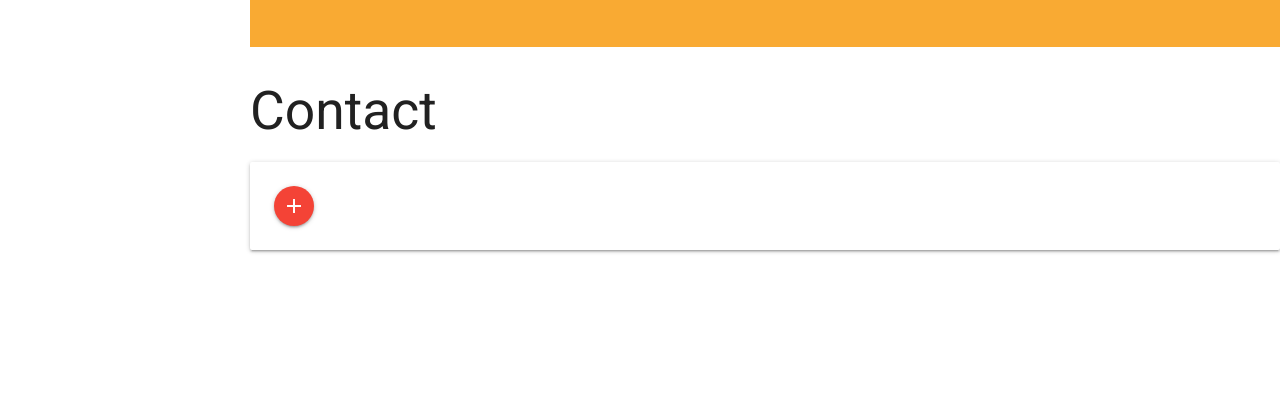
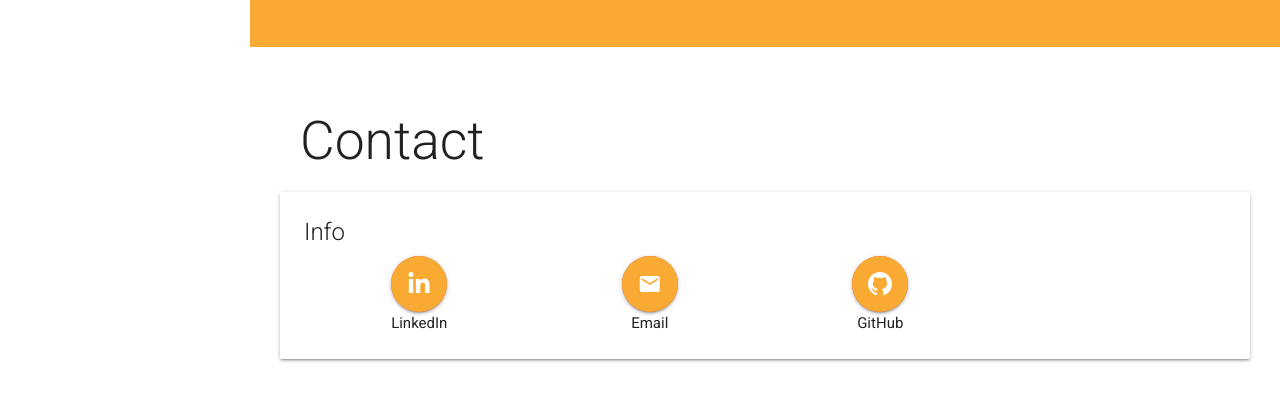
Before and after one commit to LopezChris616/portfolio, a plain HTML site: page index.html in a window 1280 px wide. Shown: the part 2035-2436 px from the top of the page. Before the commit the page ends 2300 px from the top, so only its background shows below. Drawn offline with nearby package versions, Linux system fonts and the light colour scheme.

Commit message:
finished contact section and removed my name from nav

```diff
--- a/css/styles.css
+++ b/css/styles.css
@@ -40,13 +40,14 @@
 #intro h1 {
     color: white;
     font-weight: 300;
-    margin: 0px 0px 0px 50px;
+    /* margin-top: 100px; */
     padding-top: 10px;
+    text-align: center;
 }
 
 
 /* projects */
-#projects h2 {
+#projects h2, #skills h2, #contact h2 {
     font-weight: 300;
     margin-left: 20px;
 }
@@ -97,17 +98,18 @@
     text-align: center;
 }
 
+/* contact */
+#contact {
+    padding: 30px;
+}
 
+.btn-floating.btn-large i {
+    background-color: rgb(249, 170, 51);
+}
 
-
-
-
-
-
-
-
-
-
+#contact .card .card-content .row {
+    margin: auto;
+}
 
   @media only screen and (max-width : 992px) {
     #container {
--- a/index.html
+++ b/index.html
@@ -5,24 +5,24 @@
     <link href="https://fonts.googleapis.com/icon?family=Material+Icons" rel="stylesheet" />
     <link rel="stylesheet" type="text/css" media="screen" href="/css/styles.css" />
     <link rel="stylesheet" type="text/css" href="css/materialize.min.css" />
-    <link href="https://fonts.googleapis.com/css?family=Roboto:300,400" rel="stylesheet">
+    <link rel="stylesheet" type="text/css" href="/assets/fontawesome-free-5.3.1-web/css/all.min.css"/>
+    <link href="https://fonts.googleapis.com/css?family=Roboto:300,400" rel="stylesheet"/>
     <meta name="viewport" content="width=device-width, initial-scale=1.0"/>
 </head>
 <body>
   <ul id="slide-out" class="sidenav sidenav-fixed">
-    <li><a href="#" class="subheader">Christian Lopez</a></li>
-    <li><a href="#" class="subheader">Web Developer</a></li>
-    <li><div class="divider"></div></li>
     <li><a href="#intro" class="waves-effect"><i class="material-icons small white-text">arrow_upward</i>Top of Page</a></li>
     <li><a href="#projects" class="waves-effect"><i class="material-icons small white-text">web</i>Projects</a></li>
     <li><a href="#skillsScroll" class="waves-effect"><i class="material-icons small white-text">stars</i>Skills</a></li>
-    <li><a class="waves-effect" href="#"><i class="material-icons small white-text">contact_mail</i>Contact</a></li>
+    <li><a class="waves-effect" href="#contact"><i class="material-icons small white-text">contact_mail</i>Contact</a></li>
     <li><a href="#" class="waves-effect"><i class="material-icons small white-text">assignment_ind</i>Resume</a></li>
   </ul>
   <a href="#" data-target="slide-out" class="sidenav-trigger"><i class="material-icons">menu</i></a>
   <div id="container">
     <div>
       <div id="intro" class="section scrollspy">
+        <h1>Christian Lopez</h1>
+        <h1>Web Developer</h1>
         <h1>Let's work together.</h1>
       </div>
       <div id="projects" class="section scrollspy">
@@ -172,11 +172,25 @@
     </div>
 
 
-    <div id="contact">
+    <div id="contact" class="section scrollspy">
       <h2>Contact</h2>
       <div class="card">
         <div class="card-content">
-            <a class="btn-floating btn-medium waves-effect waves-light red"><i class="material-icons">add</i></a>
+          <span class="card-title">Info</span>
+          <div class="row">
+            <div class="col s3 techName">
+              <a class="btn-floating btn-large waves-effect waves-light red" href="https://www.linkedin.com/in/lopezchris616/" target="_blank"><i class="fab fa-linkedin-in"></i></a>
+              <p>LinkedIn</p>
+            </div>
+            <div class="col s3 techName">
+              <a class="btn-floating btn-large waves-effect waves-light red" href="mailto:christian.lopez023@mymdc.net" target="_blank"><i class="material-icons">email</i></a>
+              <p>Email</p>
+            </div>
+            <div class="col s3 techName">
+                <a class="btn-floating btn-large waves-effect waves-light red" href="https://github.com/LopezChris616" target="_blank"><i class="fab fa-github"></i></a>
+                <p>GitHub</p>
+            </div>
+          </div>
         </div>
       </div>
     </div>
```
